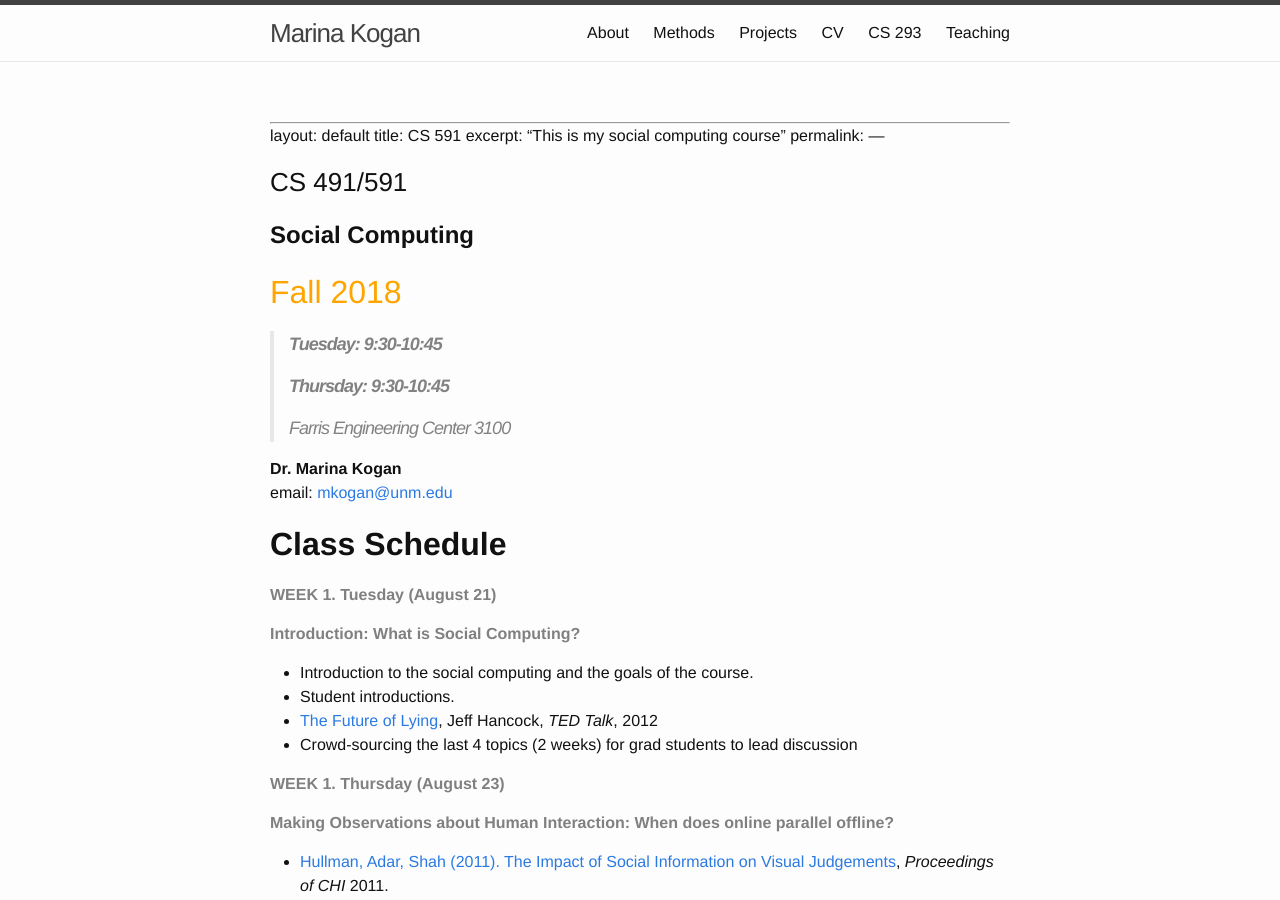
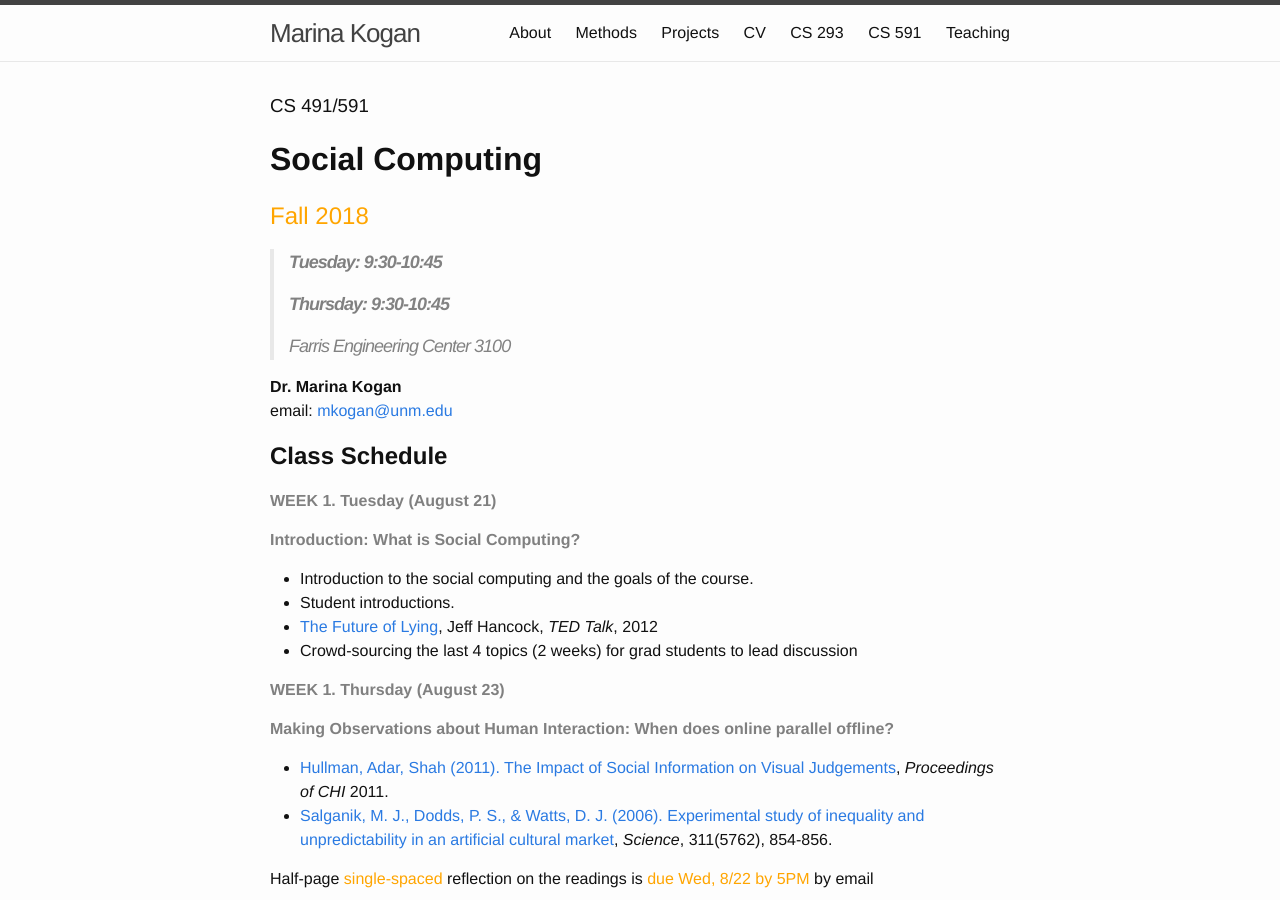
Before and after one commit to marinkala/marinkala.github.com, a Jekyll site: the page built from 5teaching/CS591.md, in a window 1280 px wide and 900 px high. Built offline with Jekyll 4.4.1, drawn with Linux system fonts in a browser that asks for light colours; our own code applies the rules of GitHub Pages for plain Markdown files; some of the changed lines change nothing that is shown.

```diff
--- a/5teaching/CS591.md
+++ b/5teaching/CS591.md
@@ -2,7 +2,8 @@
 layout: default
 title: CS 591
 excerpt: "This is my social computing course"
-permalink: ---
+permalink:
+---
 
 ### CS 491/591
 # **Social Computing**
--- a/_config.yml
+++ b/_config.yml
@@ -2,7 +2,7 @@
 title: Marina Kogan
 email: mkogan@unm.edu
 author: Marina Kogan
-description: Marina Kogan human-centered data science
+description: Marina Kogan human-centered data science social computing
 baseurl: "" # the subpath of your site, e.g. /blog/
 url: "http://yourdomain.com" # the base hostname & protocol for your site
 twitter_username: marinakoganCS
```
Also changed, not shown: 5teaching/CS293.md (line endings or trailing spaces).
